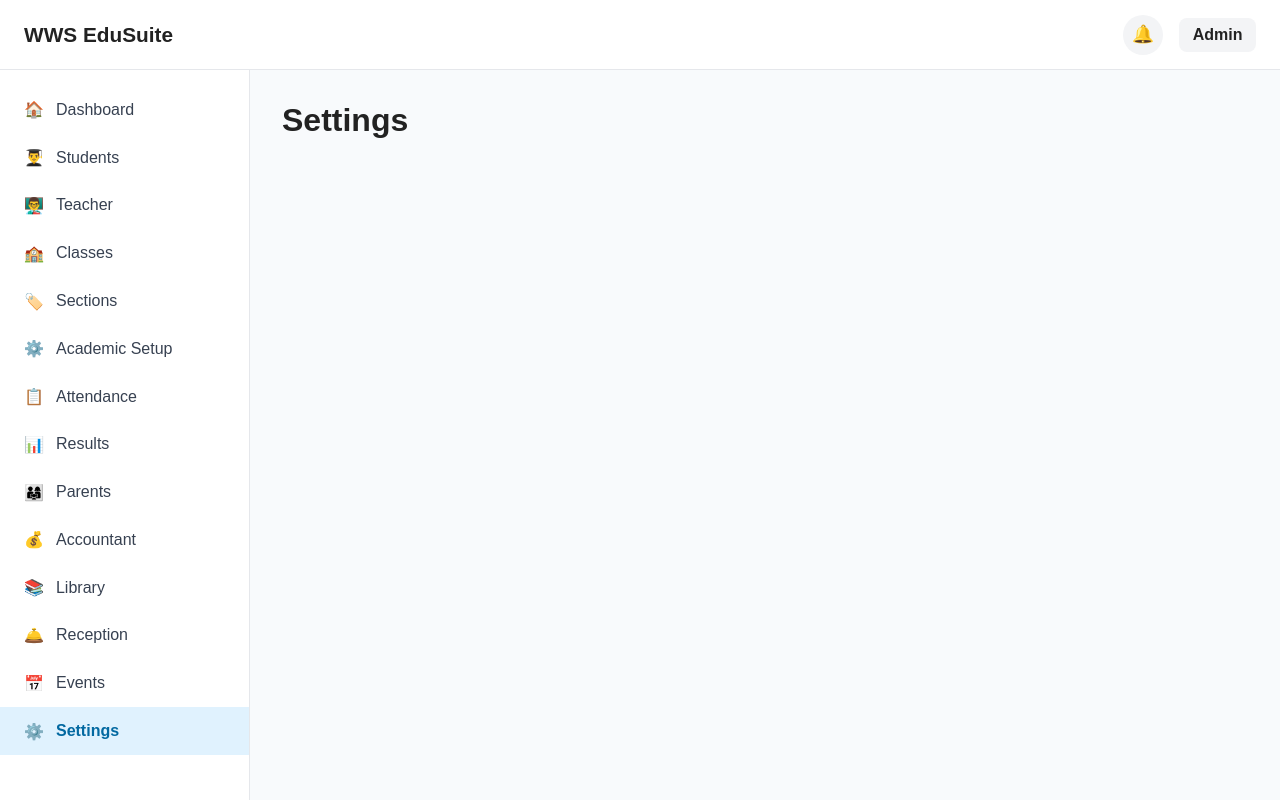
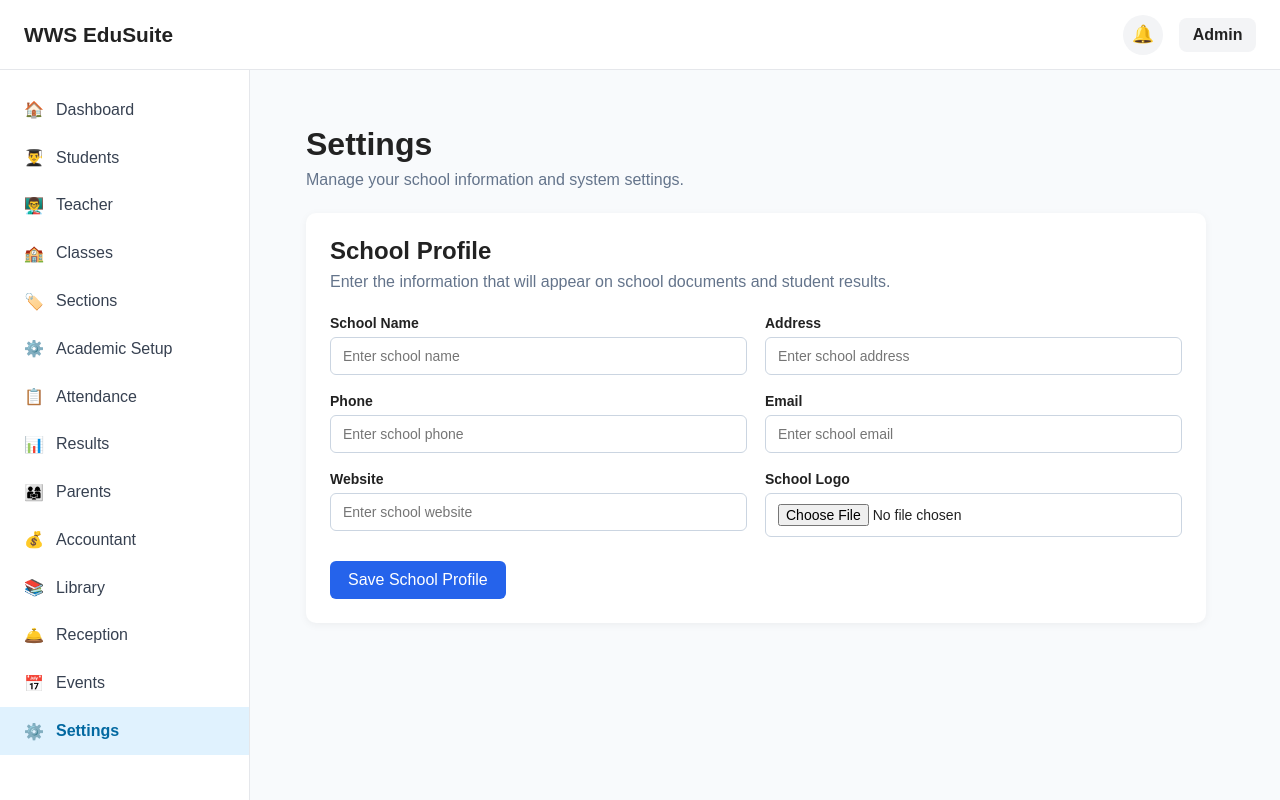
Before and after one commit to WeMoren/wws-edusuite, a React (Vite) app in the folder client/: page /dashboard/settings in a window 1280 px wide. Built offline with nearby package versions, Linux system fonts and the light colour scheme.

Commit message:
add school profile settings

```diff
--- /dev/null
+++ b/client/src/pages/dashboard/Settings.css
@@ -0,0 +1,126 @@
+/* Setting */
+
+.settings-page {
+  padding: 24px;
+}
+
+.settings-page > h1 {
+  margin-bottom: 8px;
+}
+
+.settings-page > p {
+  margin-bottom: 24px;
+  color: #64748b;
+}
+
+/* School Profile */
+
+.school-profile {
+  max-width: 900px;
+  padding: 24px;
+  background: #ffffff;
+  border-radius: 10px;
+  box-shadow: 0 2px 8px rgba(0, 0, 0, 0.05);
+}
+
+.school-profile h2 {
+  margin-bottom: 8px;
+}
+
+.school-profile > p {
+  margin-bottom: 24px;
+  color: #64748b;
+}
+
+/* Form */
+
+.school-profile__form {
+  display: grid;
+  grid-template-columns: repeat(2, 1fr);
+  gap: 18px;
+  margin-bottom: 24px;
+}
+
+.school-profile__form > div {
+  display: flex;
+  flex-direction: column;
+  gap: 6px;
+}
+
+.school-profile__form label {
+  font-size: 14px;
+  font-weight: 600;
+}
+
+.school-profile__form input {
+  width: 100%;
+  padding: 10px 12px;
+  border: 1px solid #cbd5e1;
+  border-radius: 6px;
+  background: #ffffff;
+  font-size: 14px;
+  outline: none;
+}
+
+.school-profile__form input:focus {
+  border-color: #2563eb;
+}
+
+.school-profile > button {
+  padding: 10px 18px;
+  border: none;
+  border-radius: 6px;
+  background: #2563eb;
+  color: #ffffff;
+  cursor: pointer;
+}
+
+.school-profile > button:hover {
+  opacity: 0.85;
+}
+
+
+/* School profile logo preview */
+.school-profile__logo-preview {
+  display: flex;
+  flex-direction: column;
+  gap: 8px;
+  margin-top: 8px;
+}
+
+.school-profile__logo-preview p {
+  margin: 0;
+  font-size: 14px;
+  font-weight: 600;
+}
+
+.school-profile__logo-preview img {
+  width: 100px;
+  height: 100px;
+  object-fit: contain;
+  border: 1px solid #e2e8f0;
+  border-radius: 8px;
+  padding: 8px;
+  background: #ffffff;
+}
+
+
+/* Mobile */
+
+@media (max-width: 768px) {
+  .settings-page {
+    padding: 16px;
+  }
+
+  .school-profile {
+    padding: 16px;
+  }
+
+  .school-profile__form {
+    grid-template-columns: 1fr;
+  }
+
+  .school-profile > button {
+    width: 100%;
+  }
+}
--- a/client/src/pages/dashboard/Settings.jsx
+++ b/client/src/pages/dashboard/Settings.jsx
@@ -1,11 +1,162 @@
-import React from 'react'
+import React, { useEffect, useState } from "react";
+import "./Settings.css";
 
 const Settings = () => {
+  const [schoolProfile, setSchoolProfile] = useState({
+    name: "",
+    address: "",
+    phone: "",
+    email: "",
+    website: "",
+    logo: "",
+  });
+
+  useEffect(() => {
+    const savedProfile = localStorage.getItem("schoolProfile");
+
+    if (savedProfile) {
+      setSchoolProfile(JSON.parse(savedProfile));
+    }
+  }, []);
+
+  const handleChange = (e) => {
+    const { name, value } = e.target;
+
+    setSchoolProfile((prev) => ({
+      ...prev,
+      [name]: value,
+    }));
+  };
+
+  const handleSaveProfile = () => {
+    localStorage.setItem(
+      "schoolProfile",
+      JSON.stringify(schoolProfile)
+    );
+  };
+
   return (
-    <div>
-        <h1>Settings</h1>
+    <div className="settings-page">
+      <h1>Settings</h1>
+      <p>Manage your school information and system settings.</p>
+
+      <section className="school-profile">
+        <h2>School Profile</h2>
+
+        <p>
+          Enter the information that will appear on school documents
+          and student results.
+        </p>
+
+        <div className="school-profile__form">
+          <div>
+            <label htmlFor="schoolName">School Name</label>
+            <input
+              id="schoolName"
+              name="name"
+              type="text"
+              value={schoolProfile.name}
+              onChange={handleChange}
+              placeholder="Enter school name"
+            />
+          </div>
+
+          <div>
+            <label htmlFor="schoolAddress">Address</label>
+            <input
+              id="schoolAddress"
+              name="address"
+              type="text"
+              value={schoolProfile.address}
+              onChange={handleChange}
+              placeholder="Enter school address"
+            />
+          </div>
+
+          <div>
+            <label htmlFor="schoolPhone">Phone</label>
+            <input
+              id="schoolPhone"
+              name="phone"
+              type="tel"
+              value={schoolProfile.phone}
+              onChange={handleChange}
+              placeholder="Enter school phone"
+            />
+          </div>
+
+          <div>
+            <label htmlFor="schoolEmail">Email</label>
+            <input
+              id="schoolEmail"
+              name="email"
+              type="email"
+              value={schoolProfile.email}
+              onChange={handleChange}
+              placeholder="Enter school email"
+            />
+          </div>
+
+          <div>
+            <label htmlFor="schoolWebsite">Website</label>
+            <input
+              id="schoolWebsite"
+              name="website"
+              type="text"
+              value={schoolProfile.website}
+              onChange={handleChange}
+              placeholder="Enter school website"
+            />
+          </div>
+
+          <div>
+
+
+            <label htmlFor="schoolLogo">School Logo</label>
+
+            <input
+              id="schoolLogo"
+              type="file"
+              accept="image/*"
+              onChange={(e) => {
+                const file = e.target.files[0];
+
+                if (!file) {
+                  return;
+                }
+
+                const reader = new FileReader();
+
+                reader.onloadend = () => {
+                  setSchoolProfile((prev) => ({
+                    ...prev,
+                    logo: reader.result,
+                  }));
+                };
+
+                reader.readAsDataURL(file);
+              }}
+            />
+          </div>
+        </div>
+
+
+        {schoolProfile.logo && (
+          <div className="school-profile__logo-preview">
+          <p>Logo Preview</p>
+
+          <img
+            src={schoolProfile.logo}
+            alt="School logo preview"
+          />
+         </div>
+        )}
+        <button type="button" onClick={handleSaveProfile}>
+          Save School Profile
+        </button>
+      </section>
     </div>
-  )
-}
+  );
+};
 
-export default Settings
+export default Settings;
```
